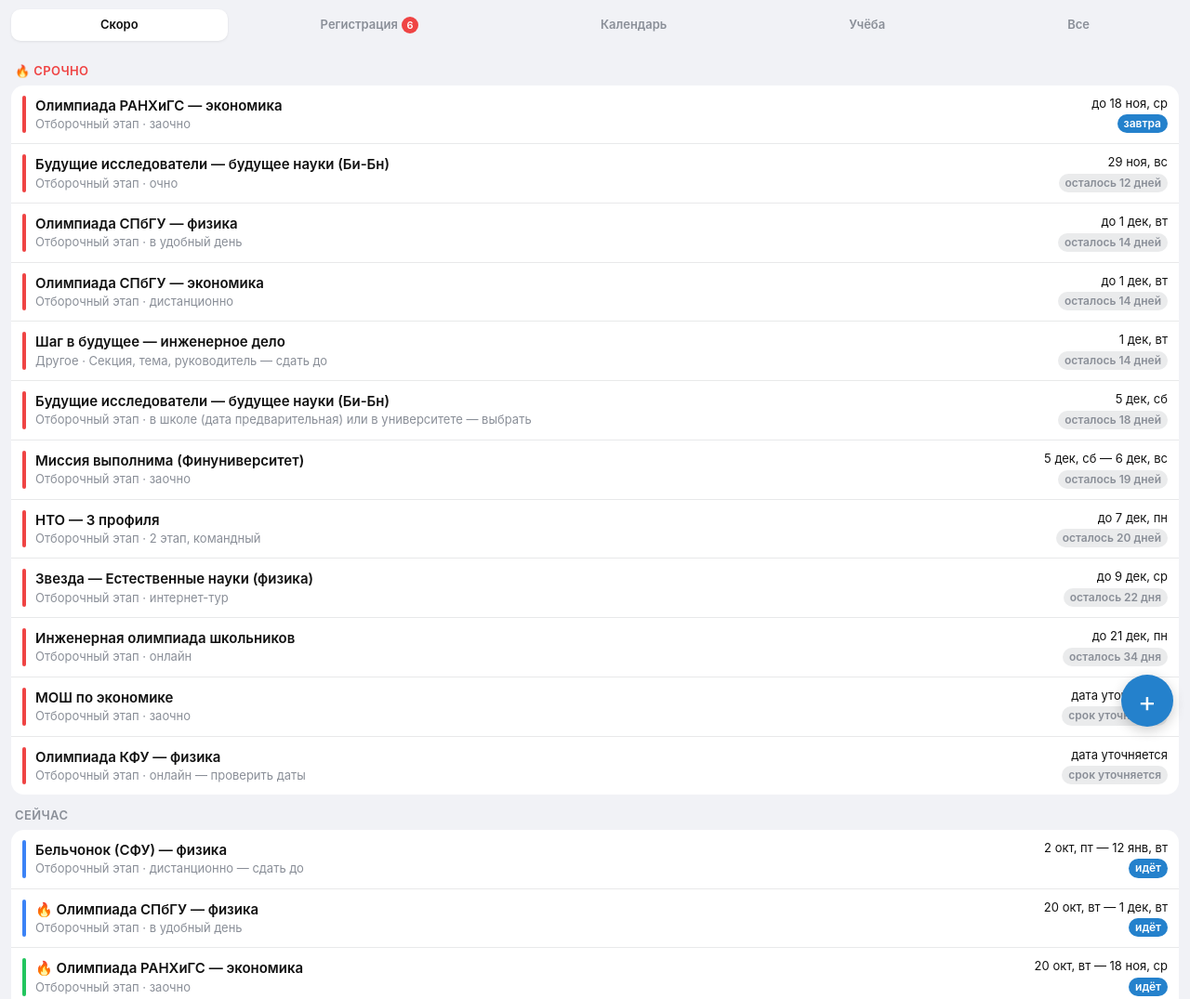
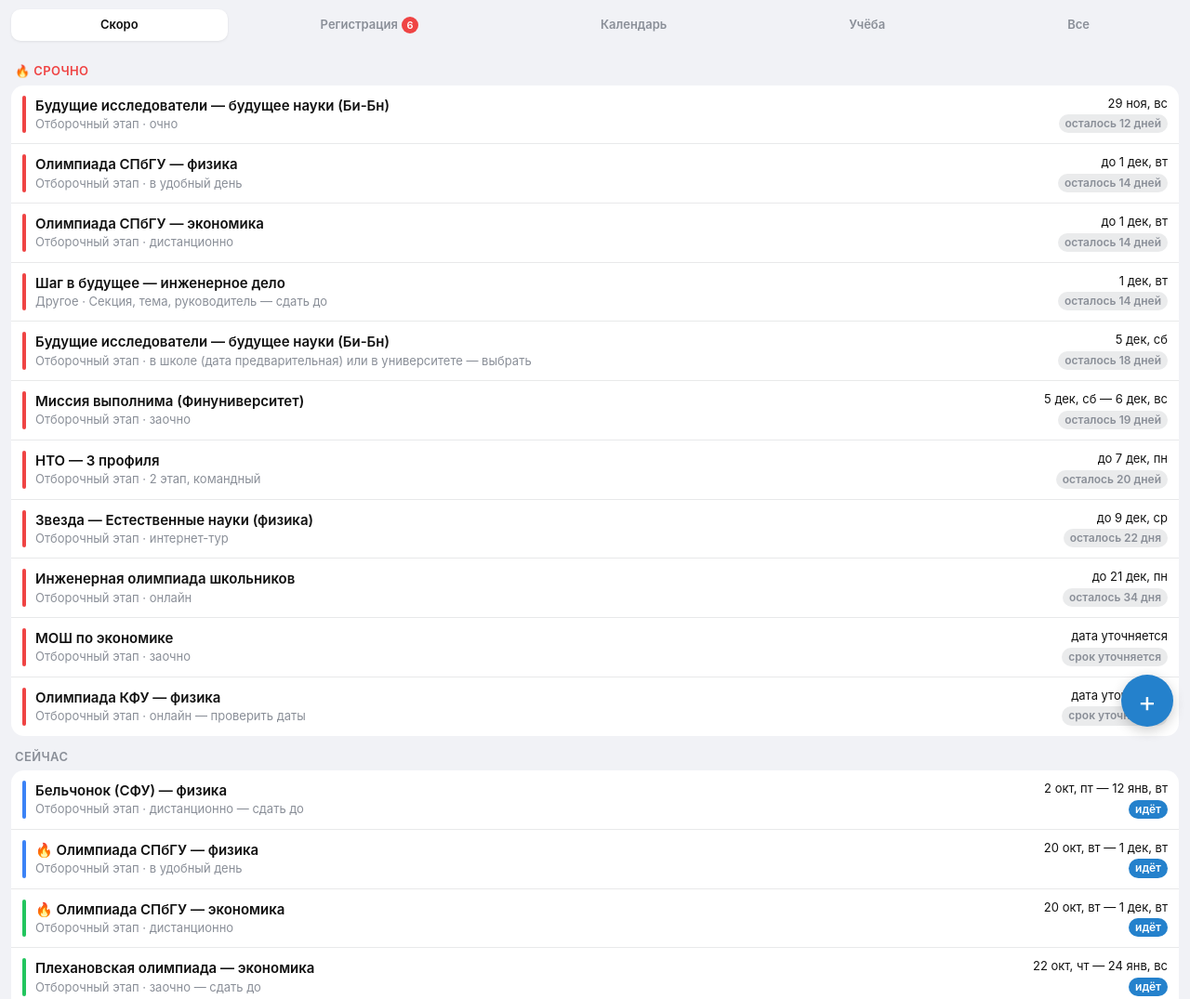
Before and after one commit to vostrokonovstepan-tech/olymp-calendar, a plain HTML site: page index.html in a window 1280 px wide. Shown: the top 1075 px of the page at 93% size. Drawn offline with Linux system fonts and the light colour scheme.

Commit message:
Отметить выполненный отбор РАНХиГС по экономике

```diff
--- a/index.html
+++ b/index.html
@@ -336,10 +336,10 @@ const SEED=[
     stages:[{type:'Регистрация',name:'личный кабинет',date:'2026-11-09',end:'2026-12-01',time:'',done:id==='zvezda_nat'},
       {type:'Отборочный этап',name:'интернет-тур',date:'2026-11-09',end:'2026-12-09',time:''},
       {type:'Заключительный этап',name:'очно',date:'',end:'',time:''}]})),
-  {id:'ranepa_eco',v:2,name:'Олимпиада РАНХиГС — экономика',subject:'Экономика',level:'3',urgent:true,site:'https://ucheba.ru/for-abiturients/olympiads/12',
-   note:'Зарегистрирован. Заочный отбор — сдать до 18 ноября! Финал очно янв–фев, есть площадка в Нижнем Новгороде.',
+  {id:'ranepa_eco',v:3,name:'Олимпиада РАНХиГС — экономика',subject:'Экономика',level:'3',urgent:false,site:'https://ucheba.ru/for-abiturients/olympiads/12',
+   note:'Отбор выполнен (подтверждено 17 ноября 2026). Ждать результатов. Финал очно янв–фев, есть площадка в Нижнем Новгороде; дату уточнить.',
    stages:[{type:'Регистрация',name:'',date:'2026-09-16',end:'2026-11-18',time:'',done:true},
-     {type:'Отборочный этап',name:'заочно',date:'2026-10-20',end:'2026-11-18',time:''},
+     {type:'Отборочный этап',name:'заочно',date:'2026-10-20',end:'2026-11-18',time:'',done:true},
      {type:'Заключительный этап',name:'очно, Нижний Новгород',date:'',end:'',time:''}]},
   {id:'spbu_eco',v:2,name:'Олимпиада СПбГУ — экономика',subject:'Экономика',level:'2',urgent:true,site:'https://olympiada.spbu.ru/',
    note:'Зарегистрирован. Отбор — сдать до 1 декабря (проверить дату именно для экономики).',
```
